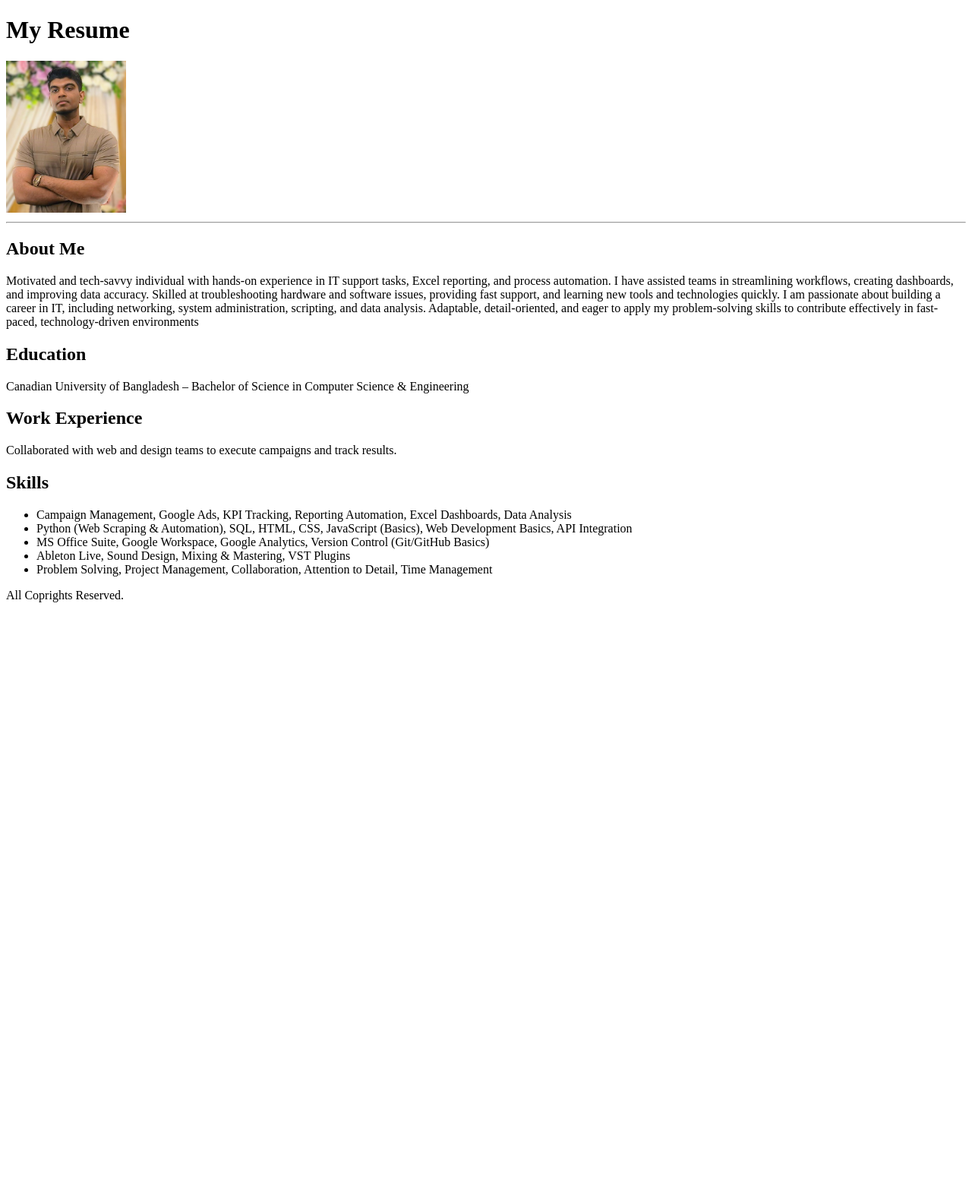
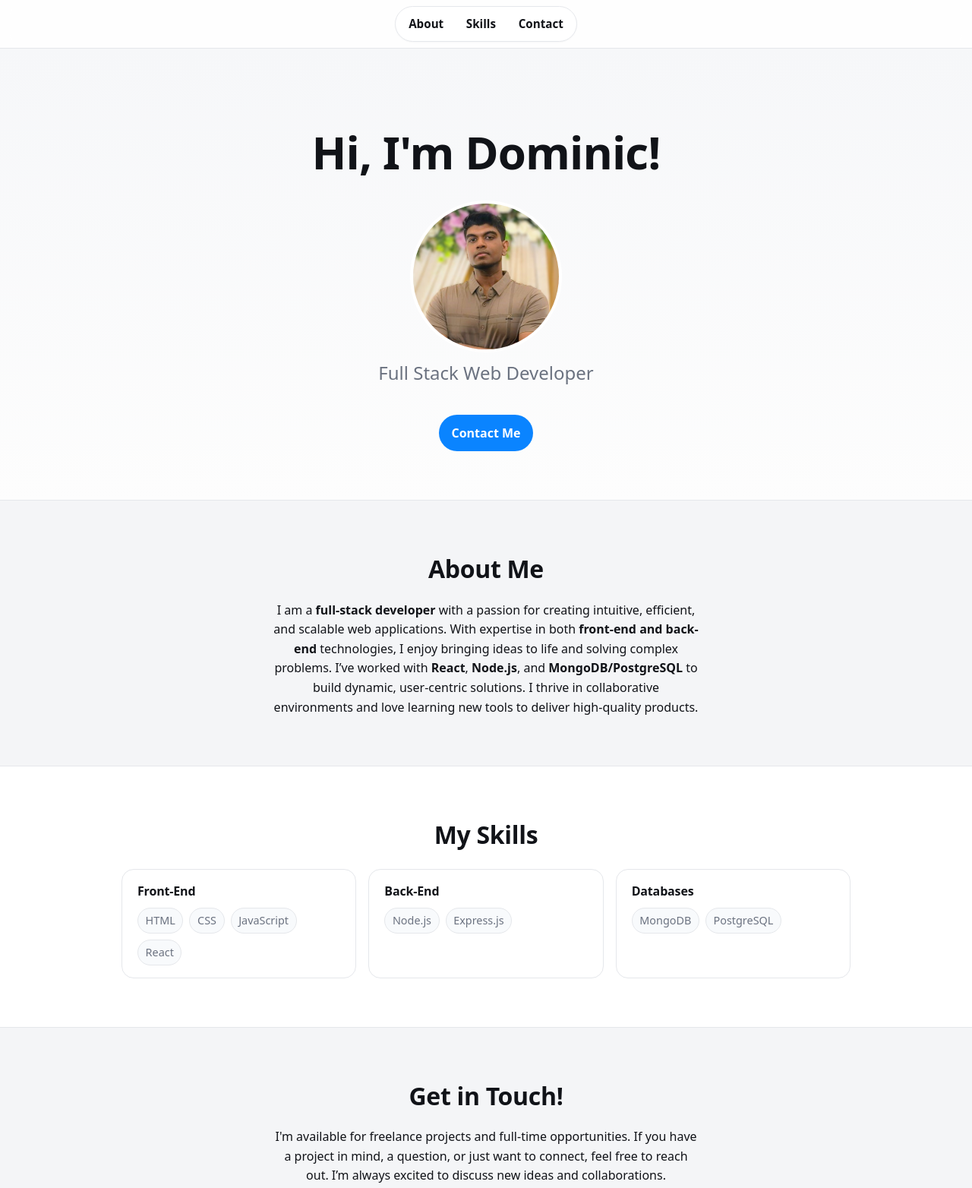
Before and after one commit to Dominic-Flame/my-resume, a plain HTML site: page index.html in a window 1280 px wide. Shown: the top 1564 px of the page at 76% size. Before the commit the page ends 801 px from the top, so only its background shows below. Drawn offline with Linux system fonts and the light colour scheme.

Commit message:
Add files via upload

```diff
--- a/index.html
+++ b/index.html
@@ -1,55 +1,96 @@
 <!DOCTYPE html>
 <html lang="en">
+<head>
+  <meta charset="UTF-8" />
+  <meta name="viewport" content="width=device-width, initial-scale=1" />
+  <meta name="description" content="Dominic — Full-Stack Web Developer. React, Node.js, PostgreSQL. Portfolio, skills, and contact." />
+  <title>Dominic • Full Stack Developer</title>
+  <link rel="stylesheet" href="style.css" />
+</head>
+<header class="site-header">
+    <nav aria-label="Primary">
+         <ul class="nav-list">
+      <li><a href="#about">About</a></li>
+      <li><a href="#skills">Skills</a></li>
+      <li><a href="#contact">Contact</a></li>
+    </ul>
+    </nav>
+</header>
+<body>
+  <main>
 
-<head>
-    <meta charset="UTF-8">
-    <meta name="viewport" content="width=device-width, initial-scale=1.0">
-    <title>My Resume</title>
-</head>
+    <!-- Hero (subtle neutral band; CTA uses blue accent) -->
+    <section class="hero band band-neutral">
+      <div class="container">
+        <h1>Hi, I'm Dominic!</h1>
+        <img class="avatar" src="./assets/dominic.jpg" alt="Portrait of Dominic" loading="eager" decoding="async" />
+        <p class="subtitle">Full Stack Web Developer</p>
+        <a class="cta" href="#contact">Contact Me</a>
+      </div>
+    </section>
 
-<body>
-    <h1>My Resume</h1>
-<img src="./assets/Dominic.jpg"height="200"/>
+    <!-- About (neutral surface) -->
+    <section id="about" class="surface">
+      <div class="container">
+        <h2>About Me</h2>
+        <p class="body-copy">
+          I am a <strong>full-stack developer</strong> with a passion for creating intuitive, efficient, and scalable web applications.
+          With expertise in both <strong>front-end and back-end</strong> technologies, I enjoy bringing ideas to life and solving complex problems.
+          I’ve worked with <strong>React</strong>, <strong>Node.js</strong>, and <strong>MongoDB/PostgreSQL</strong> to build dynamic, user-centric solutions.
+          I thrive in collaborative environments and love learning new tools to deliver high-quality products.
+        </p>
+      </div>
+    </section>
 
-    <hr />
-    <h2>About Me</h2>
-    <p> Motivated and tech-savvy individual with hands-on experience in IT support tasks, Excel reporting, and process
-        automation. I have assisted teams in streamlining workflows, creating dashboards, and improving data accuracy.
-        Skilled
-        at troubleshooting hardware and software issues, providing fast support, and learning new tools and technologies
-        quickly. I am passionate about building a career in IT, including networking, system administration, scripting,
-        and data
-        analysis. Adaptable, detail-oriented, and eager to apply my problem-solving skills to contribute effectively in
-        fast-paced,
-        technology-driven environments</p>
+    <!-- Skills (balanced 3-card layout) -->
+    <section id="skills" class="surface-white">
+      <div class="container">
+        <h2>My Skills</h2>
 
-    <h2>Education</h2>
-    <p>
-        Canadian University of Bangladesh – Bachelor of Science in Computer Science & Engineering
-    </p>
-    <h2>Work Experience</h2>
-    <p> Collaborated with web and design teams to execute campaigns and track results.</p>
-    <h2>Skills</h2>
-    <ul>
-        <li> Campaign Management, Google Ads, KPI Tracking, Reporting Automation, Excel Dashboards, Data Analysis
-        </li>
-        <li> Python (Web Scraping & Automation), SQL, HTML, CSS, JavaScript (Basics), Web Development Basics, API
-            Integration
-        </li>
-        <li> MS Office Suite, Google Workspace, Google Analytics, Version Control (Git/GitHub Basics)
-        </li>
-        <li> Ableton Live, Sound Design, Mixing & Mastering, VST Plugins
-        </li>
-        <li>
-            Problem Solving, Project Management, Collaboration, Attention to Detail, Time Management
-        </li>
-    </ul>
+        <ul class="skill-cards">
+          <li>
+            <h3>Front-End</h3>
+            <ul class="chiplist">
+              <li>HTML</li><li>CSS</li><li>JavaScript</li><li>React</li>
+            </ul>
+          </li>
+          <li>
+            <h3>Back-End</h3>
+            <ul class="chiplist">
+              <li>Node.js</li><li>Express.js</li>
+            </ul>
+          </li>
+          <li>
+            <h3>Databases</h3>
+            <ul class="chiplist">
+              <li>MongoDB</li><li>PostgreSQL</li>
+            </ul>
+          </li>
+        </ul>
+      </div>
+    </section>
 
+    <!-- Contact (neutral surface) -->
+    <section id="contact" class="surface">
+      <div class="container">
+        <h2>Get in Touch!</h2>
+        <p class="body-copy">
+          I'm available for freelance projects and full-time opportunities. If you have a project in mind, a question,
+          or just want to connect, feel free to reach out. I’m always excited to discuss new ideas and collaborations.
+        </p>
+        <address>
+          <a class="cta" href="mailto:notmainddomain2@gmail.com">Email Me</a>
+          <a class="cta secondary" href="https://github.com/Dominic-Flame" target="_blank" rel="noopener"
+             aria-label="Open Dominic’s GitHub profile">GitHub</a>
+        </address>
+      </div>
+    </section>
 
+  </main>
 
-
-
-
+  <footer>
+    <p class="copyright">©<span id="year"></span> Dominic — The Full Stack Developer.</p>
+  </footer>
+  <script>document.getElementById('year').textContent = new Date().getFullYear();</script>
 </body>
-<footer>All Coprights Reserved. </footer>
 </html>
--- /dev/null
+++ b/style.css
@@ -0,0 +1,224 @@
+/* ===== Base / Tokens (neutral + single accent) ===== */
+*,
+*::before,
+*::after { box-sizing: border-box; }
+
+:root{
+  /* Neutrals */
+  --bg:        #fafafa;   /* page */
+  --bg-alt:    #f4f5f7;   /* section surface */
+  --text:      #111318;   /* primary text */
+  --muted:     #6b7280;   /* secondary text */
+  --hairline:  #e5e7eb;   /* dividers/borders */
+
+  /* Accent — pick ONE. Apple-ish iOS blue: */
+  --accent:       #0a84ff;
+  --accent-press: #0066cc;
+
+  --container: 960px;
+  --radius: 16px;
+}
+
+body{
+  margin: 0;
+  font-family: ui-sans-serif, system-ui, -apple-system, "Segoe UI", Roboto, Arial, sans-serif;
+  color: var(--text);
+  background: var(--bg);
+  line-height: 1.6;
+  -webkit-font-smoothing: antialiased;
+  text-rendering: optimizeLegibility;
+}
+
+img{ max-width: 100%; height: auto; display: block; margin: 0 auto; }
+
+.container{ width: min(92vw, var(--container)); margin-inline: auto; text-align: center; }
+section{ padding-block: clamp(2rem, 6vw, 4rem); }
+section + section{ border-top: 1px solid var(--hairline); }
+
+/* ===== Surfaces & subtle bands ===== */
+.surface{ background: var(--bg-alt); }
+.surface-white{ background: #fff; }
+
+/* Neutral gradient band (very subtle, no color cast) */
+.band{ --from: var(--bg-alt); --to: #ffffff;
+  background: linear-gradient(180deg, var(--from) 0%, var(--to) 100%);
+}
+.band-neutral{ --from: #f6f7f9; --to: #fdfdfd; }
+
+/* ===== Hero ===== */
+.hero h1{
+  font-size: clamp(2.5rem, 7vw, 4.5rem);
+  font-weight: 800;
+  letter-spacing: -0.02em;
+  margin: 0 0 1rem;
+}
+.subtitle{
+  font-size: clamp(1rem, 3.2vw, 1.5rem);
+  color: var(--muted);
+  margin: .25rem 0 1.5rem;
+}
+.avatar{
+  width: clamp(120px, 28vw, 220px);
+  aspect-ratio: 1;
+  border-radius: 50%;
+  border: 4px solid #fff;
+}
+
+/* ===== Type ===== */
+h2{
+  font-size: clamp(1.25rem, 4vw, 2rem);
+  margin: 0 0 1rem;
+  letter-spacing: -0.01em;
+  font-weight: 700;
+}
+.body-copy{
+  max-width: 65ch;
+  margin: 0 auto;
+  padding: 0 1rem;
+}
+
+/* ===== CTAs ===== */
+.cta{
+  display: inline-block;
+  padding: .7rem 1.05rem;
+  border-radius: 980px;
+  background: var(--accent);
+  color: #fff;
+  text-decoration: none;
+  font-weight: 600;
+  margin: .75rem .25rem 0;
+  transition: background-color .15s ease, transform .12s ease;
+}
+.cta:hover{ background: var(--accent-press); transform: translateY(-1px); }
+.cta:active{ transform: translateY(0); }
+.cta.secondary{
+  background: #fff;
+  color: var(--text);
+  border: 1px solid var(--hairline);
+}
+a:focus-visible{ outline: 2px solid var(--accent); outline-offset: 2px; }
+
+/* Contact row */
+address{
+  margin-top: 1rem;
+  display: flex;
+  gap: .75rem;
+  justify-content: center;
+  flex-wrap: wrap;
+}
+
+/* ===== Skills: Cards + chips ===== */
+.skill-cards{
+  list-style: none;
+  padding: 0;
+  margin: 1.25rem auto 0;
+  display: grid;
+  grid-template-columns: 1fr;
+  gap: 1rem;
+  max-width: 960px;
+}
+.skill-cards li{
+  background: #fff;
+  border: 1px solid var(--hairline);
+  border-radius: var(--radius);
+  padding: 1rem 1.25rem;
+  text-align: left;
+}
+.skill-cards h3{
+  margin: 0 0 .5rem;
+  font-size: 1rem;
+  letter-spacing: -0.01em;
+}
+.chiplist{
+  list-style: none;
+  padding: 0;
+  margin: 0;
+  display: flex;
+  flex-wrap: wrap;
+  gap: .5rem;
+}
+.chiplist li{
+  padding: .28rem .6rem;
+  border: 1px solid var(--hairline);
+  border-radius: 999px;
+  font-size: .9rem;
+  color: var(--muted);
+  background: #f8fafc;  /* soft neutral chip */
+}
+
+@media (min-width: 700px){
+  .skill-cards{ grid-template-columns: repeat(3, minmax(0,1fr)); }
+}
+
+/* ===== Footer ===== */
+footer{
+  background: var(--bg-alt);
+  text-align: center;
+  padding: 1.5rem 0;
+  font-size: .95rem;
+  color: var(--muted);
+}
+/* === NAV POLISH === */
+.site-header{
+  position: sticky; top: 0; z-index: 50;
+  backdrop-filter: saturate(160%) blur(10px);
+  -webkit-backdrop-filter: saturate(160%) blur(10px);
+  background: color-mix(in srgb, #ffffff 78%, transparent);
+  border-bottom: 1px solid var(--hairline);
+}
+
+/* keep the nav centered, but align to your page rail */
+.site-header nav{
+  max-width: var(--container);
+  margin-inline: auto;
+  display: flex; justify-content: center;
+}
+
+.nav-list{
+  list-style: none; margin: .5rem 0; padding: .25rem;
+  display: inline-flex; gap: .25rem;
+  border-radius: 999px;
+  background: #fff;
+  border: 1px solid var(--hairline);
+  box-shadow: 0 1px 2px rgba(0,0,0,.03);
+}
+
+.nav-list a{
+  display: inline-block;
+  padding: .4rem .8rem;         /* smaller pill */
+  border-radius: 999px;
+  color: var(--text);
+  text-decoration: none;
+  font-weight: 600;
+  font-size: .95rem;            /* less shouty than body text */
+}
+.nav-list a:hover,
+.nav-list a:focus-visible{
+  background: var(--bg-alt);
+  outline: none;
+}
+
+/* give anchors room below sticky header */
+html { scroll-behavior: smooth; }
+section { scroll-margin-top: 72px; }
+
+/* === HERO BALANCE === */
+.hero h1{
+  font-size: clamp(2.25rem, 6vw, 3.75rem); /* down from 4.5rem */
+  font-weight: 800;
+  letter-spacing: -0.015em;               /* slightly eased */
+  margin-top: clamp(1rem, 3vh, 2rem);     /* breathing room under the nav */
+}
+.subtitle{ margin-top: .5rem; }
+
+/* reduce the hero’s empty look by letting the avatar scale a hair smaller */
+.avatar{
+  width: clamp(116px, 24vw, 200px);
+}
+
+/* === OPTIONAL: ultra-minimal nav (no pill) — toggle if you prefer
+.site-header{ background: color-mix(in srgb, #ffffff 85%, transparent); }
+.nav-list{ background: transparent; border: 0; box-shadow: none; gap: 1rem; padding: .5rem 0; }
+.nav-list a{ padding: .35rem .5rem; border-radius: .5rem; }
+.nav-list a:hover{ background: var(--bg-alt); }
+*/
```
Also changed, not shown: assets/dominic.jpg (added), assets/pill-svgrepo-com.svg (added), 1 other file.
